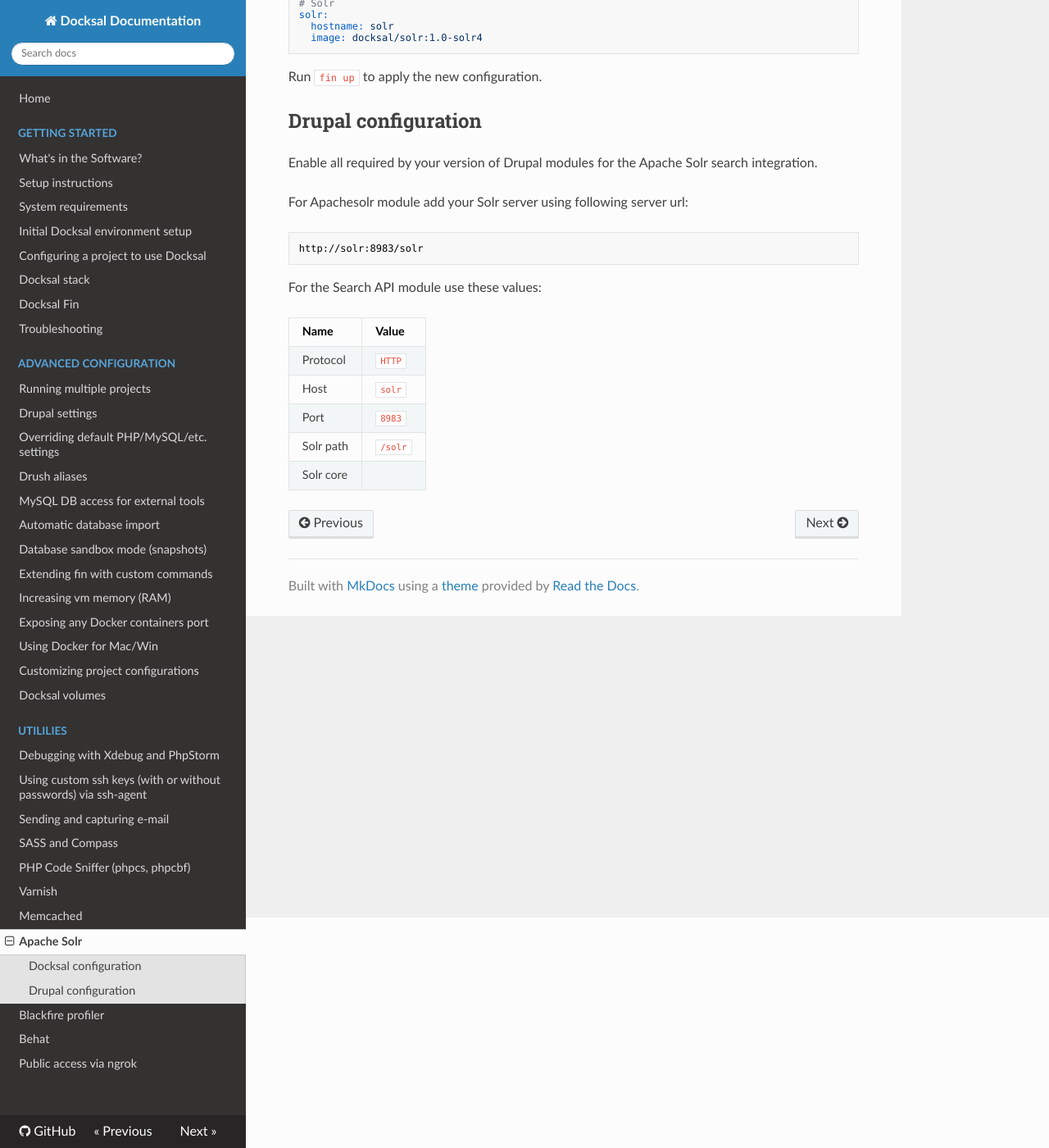
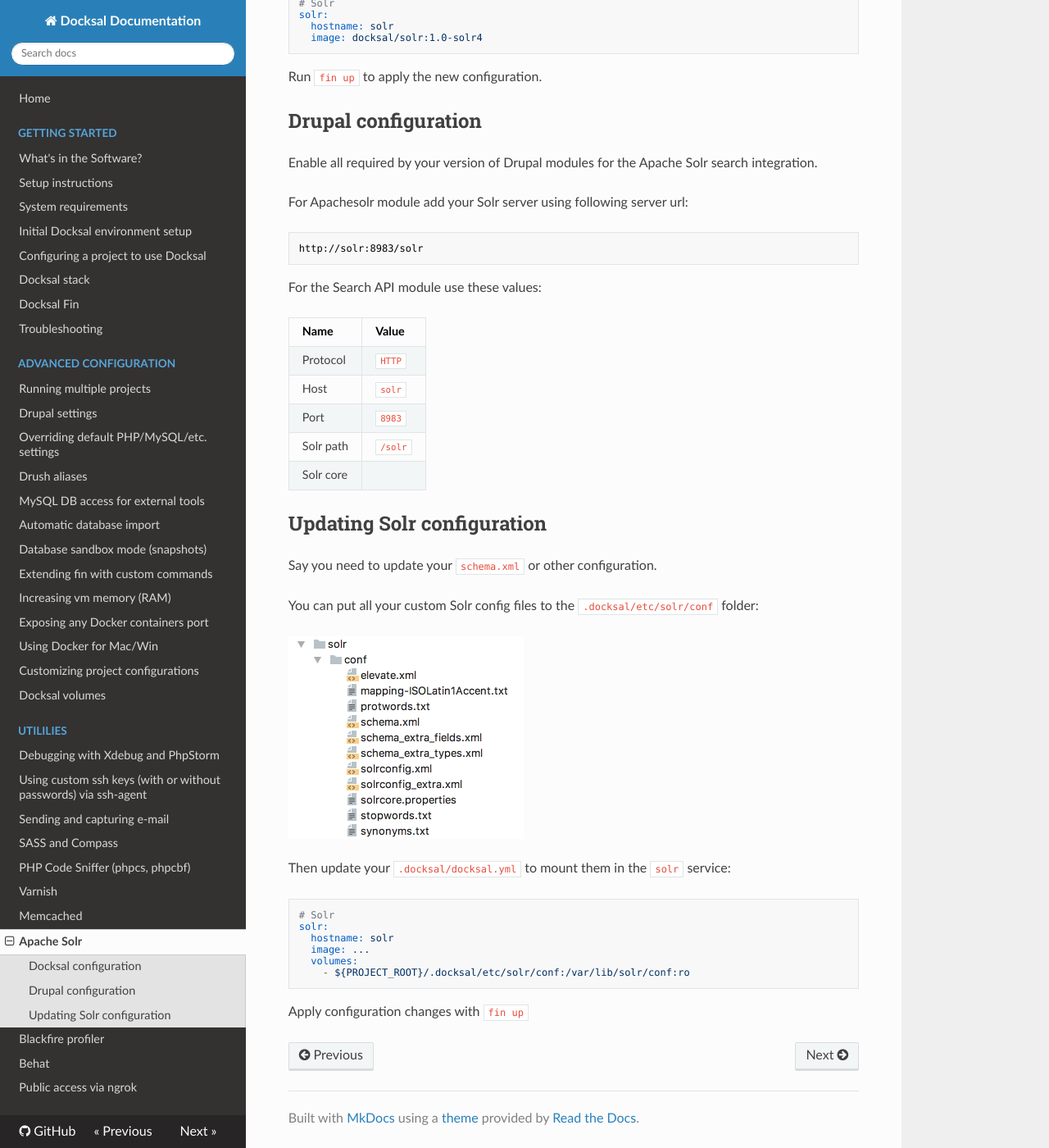
Before and after one commit to docksal/docksal, an MkDocs documentation site: the page built from docs/apache-solr.md, in a window 1280 px wide and 1400 px high, scrolled down 281 px. Shown: the whole window at 82% size. Built offline with MkDocs 1.6.1, drawn with Linux system fonts in a browser that asks for light colours; nearby versions of some CDN libraries; old or Windows-style settings are respelled for this version of MkDocs.

Commit message:
Update Solr docs
Insert documentation on overriding Solr schema and other settings

````diff
--- a/docs/apache-solr.md
+++ b/docs/apache-solr.md
@@ -32,3 +32,24 @@ For the Search API module use these values:
 | Port | `8983` |
 | Solr path | `/solr` |
 | Solr core |  |
+
+## Updating Solr configuration
+
+Say you need to update your `schema.xml` or other configuration.
+
+You can put all your custom Solr config files to the `.docksal/etc/solr/conf` folder:
+
+![Screenshot](img/apache-solr-conf-folder.png)
+
+Then update your `.docksal/docksal.yml` to mount them in the `solr` service:
+
+```yaml
+# Solr
+solr:
+  hostname: solr
+  image: ...
+  volumes:
+    - ${PROJECT_ROOT}/.docksal/etc/solr/conf:/var/lib/solr/conf:ro
+```
+
+Apply configuration changes with `fin up`
````
Also changed, not shown: docs/img/apache-solr-conf-folder.png (added).
